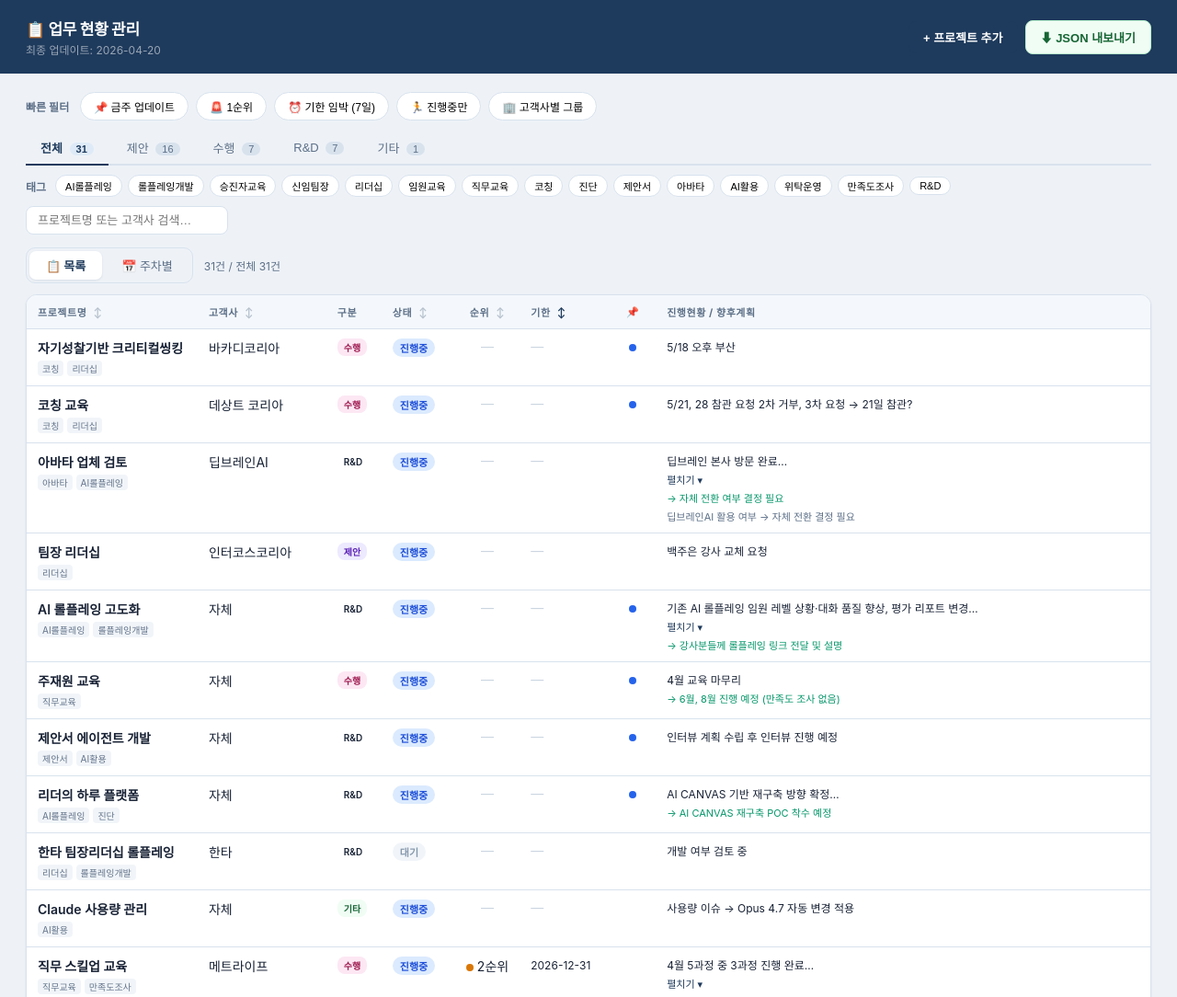
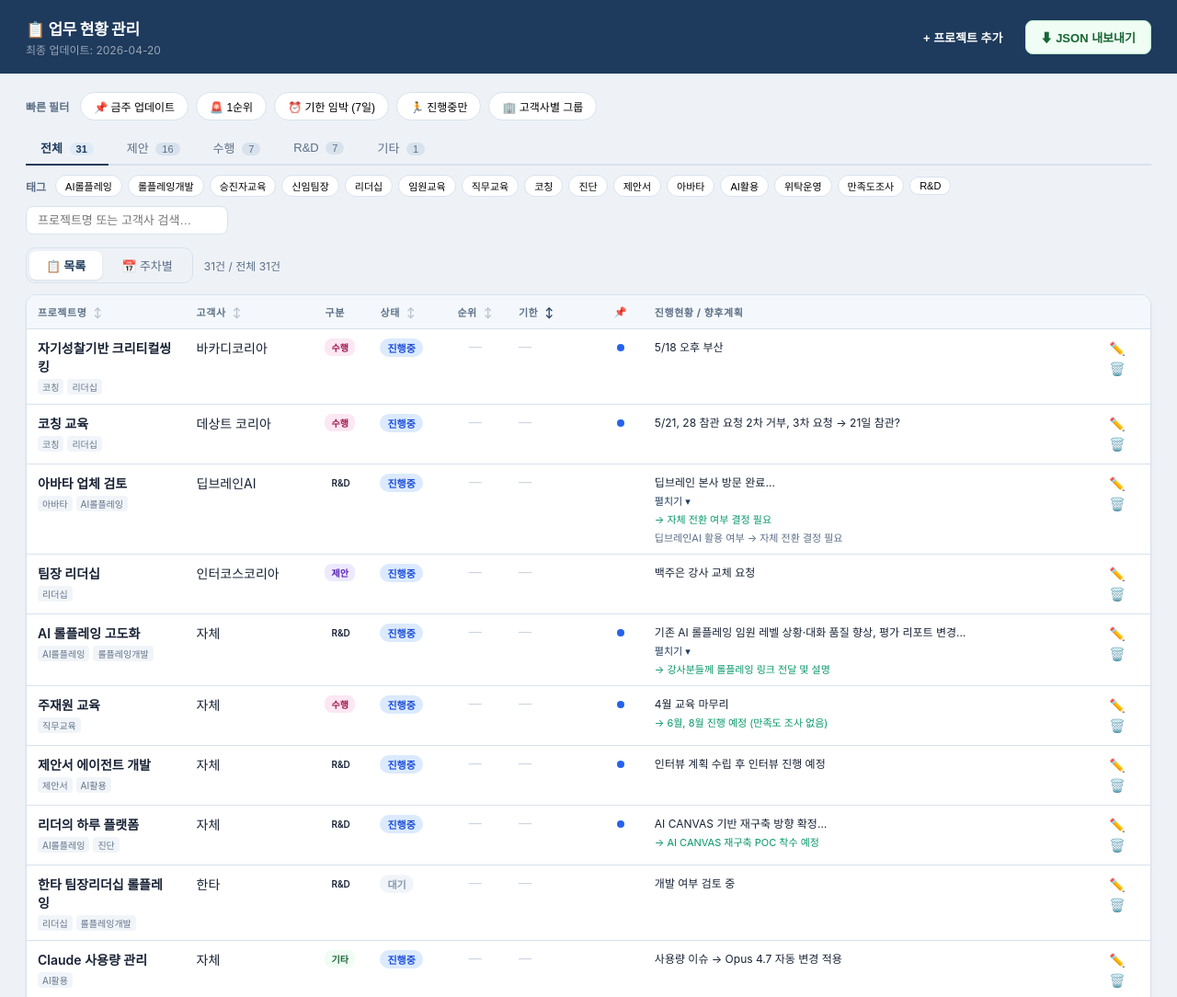
Before and after one commit to lejiyon1202-tech/work-status-dashboard, a plain HTML site: page index.html in a window 1280 px wide. Shown: the top 1084 px of the page at 92% size. Drawn offline with Linux system fonts and the light colour scheme; a web font is replaced by a local one.

Commit message:
feat: 행별 수정·삭제 버튼 추가 — 테이블 액션 컬럼 + 주차별 뷰 카드 버튼 + deleteProjectById

```diff
--- a/index.html
+++ b/index.html
@@ -380,6 +380,13 @@
   .btn-delete { background: #fee2e2; color: #991b1b; margin-right: auto; }
   .btn-export { background: #f0fdf4; color: #166534; border: 1px solid #bbf7d0; }
 
+  /* ── Row Action Buttons ── */
+  .col-action { width: 72px; text-align: center; }
+  .btn-row-edit, .btn-row-del { border: none; background: none; cursor: pointer; border-radius: 6px; padding: 4px 6px; font-size: 14px; transition: background 0.12s; line-height: 1; }
+  .btn-row-edit:hover { background: var(--primary-light); }
+  .btn-row-del:hover { background: #fee2e2; }
+  .week-item-actions { display: flex; gap: 4px; justify-content: flex-end; align-items: flex-start; }
+
   @media (max-width: 768px) {
     .col-category, .col-priority, .col-update { display: none; }
     .header-right { display: none; }
@@ -746,6 +753,10 @@ function renderRow(p) {
       ${p.nextPlan ? `<div class="next-plan">→ ${escHtml(p.nextPlan)}</div>` : ''}
       ${p.notes ? `<div class="notes-text">${makeLink(escHtml(p.notes))}</div>` : ''}
     </td>
+    <td class="col-action" onclick="event.stopPropagation()">
+      <button class="btn-row-edit" title="수정" onclick="openEditModal(${p.id})">✏️</button>
+      <button class="btn-row-del" title="삭제" onclick="deleteProjectById(${p.id})">🗑️</button>
+    </td>
   </tr>`;
 }
 
@@ -764,6 +775,7 @@ function render() {
     <th class="col-deadline ${sortKey==='deadline'?'sorted':''}" onclick="setSort('deadline')">기한 <span class="sort-arrow">↕</span></th>
     <th class="col-update" title="금주 업데이트">📌</th>
     <th class="col-progress">진행현황 / 향후계획</th>
+    <th class="col-action"></th>
   </tr></thead>`;
 
   if (list.length === 0) {
@@ -859,14 +871,18 @@ function renderWeeklyView() {
         <span class="week-toggle">▾</span>
       </div>
       <div class="week-body">
-        <div style="display:grid;grid-template-columns:200px 110px 90px 1fr;gap:12px;padding:6px 16px;background:var(--bg);font-size:11px;font-weight:700;color:var(--text-muted);">
-          <span>프로젝트</span><span>고객사</span><span>상태</span><span>업데이트 내용</span>
+        <div style="display:grid;grid-template-columns:200px 110px 90px 1fr 64px;gap:12px;padding:6px 16px;background:var(--bg);font-size:11px;font-weight:700;color:var(--text-muted);">
+          <span>프로젝트</span><span>고객사</span><span>상태</span><span>업데이트 내용</span><span></span>
         </div>
-        ${items.map(({p, note}) => `<div class="week-item" onclick="openEditModal(${p.id})">
+        ${items.map(({p, note}) => `<div class="week-item" style="grid-template-columns:200px 110px 90px 1fr 64px;">
           <div><div class="week-item-title">${escHtml(p.title)}</div></div>
           <div class="week-item-client">${escHtml(p.client||'—')}</div>
           <div>${statusBadge(p.status)}</div>
           <div class="week-item-note">${escHtml(note||'—')}</div>
+          <div class="week-item-actions" onclick="event.stopPropagation()">
+            <button class="btn-row-edit" title="수정" onclick="openEditModal(${p.id})">✏️</button>
+            <button class="btn-row-del" title="삭제" onclick="deleteProjectById(${p.id})">🗑️</button>
+          </div>
         </div>`).join('')}
       </div>
     </div>`;
@@ -1016,6 +1032,16 @@ function deleteProject() {
   closeModal();
 }
 
+function deleteProjectById(id) {
+  const p = DATA.projects.find(x => x.id === id);
+  if (!p) return;
+  if (!confirm(`"${p.title}" 프로젝트를 삭제하시겠습니까?`)) return;
+  DATA.projects = DATA.projects.filter(x => x.id !== id);
+  markUnsaved();
+  updateBadges();
+  render();
+}
+
 let hasUnsaved = false;
 
 function markUnsaved() {
```
